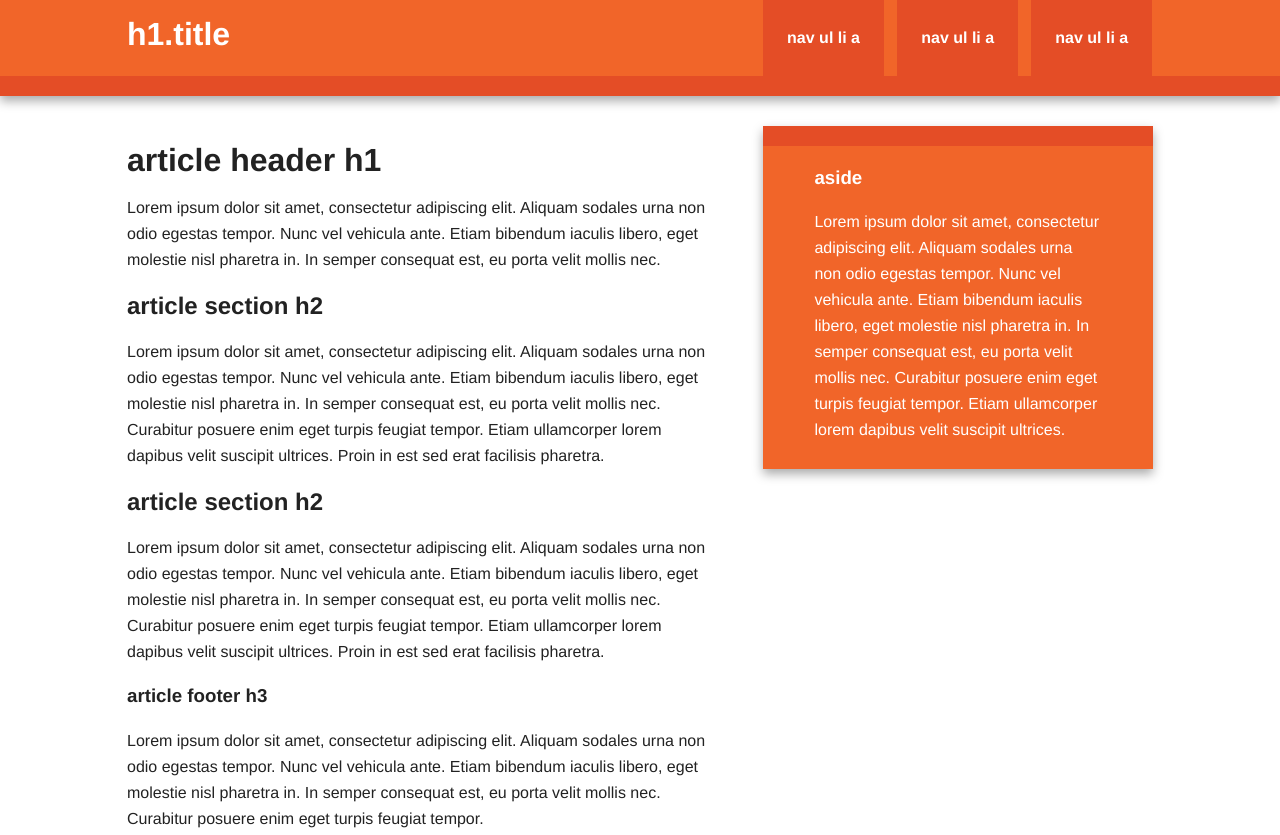
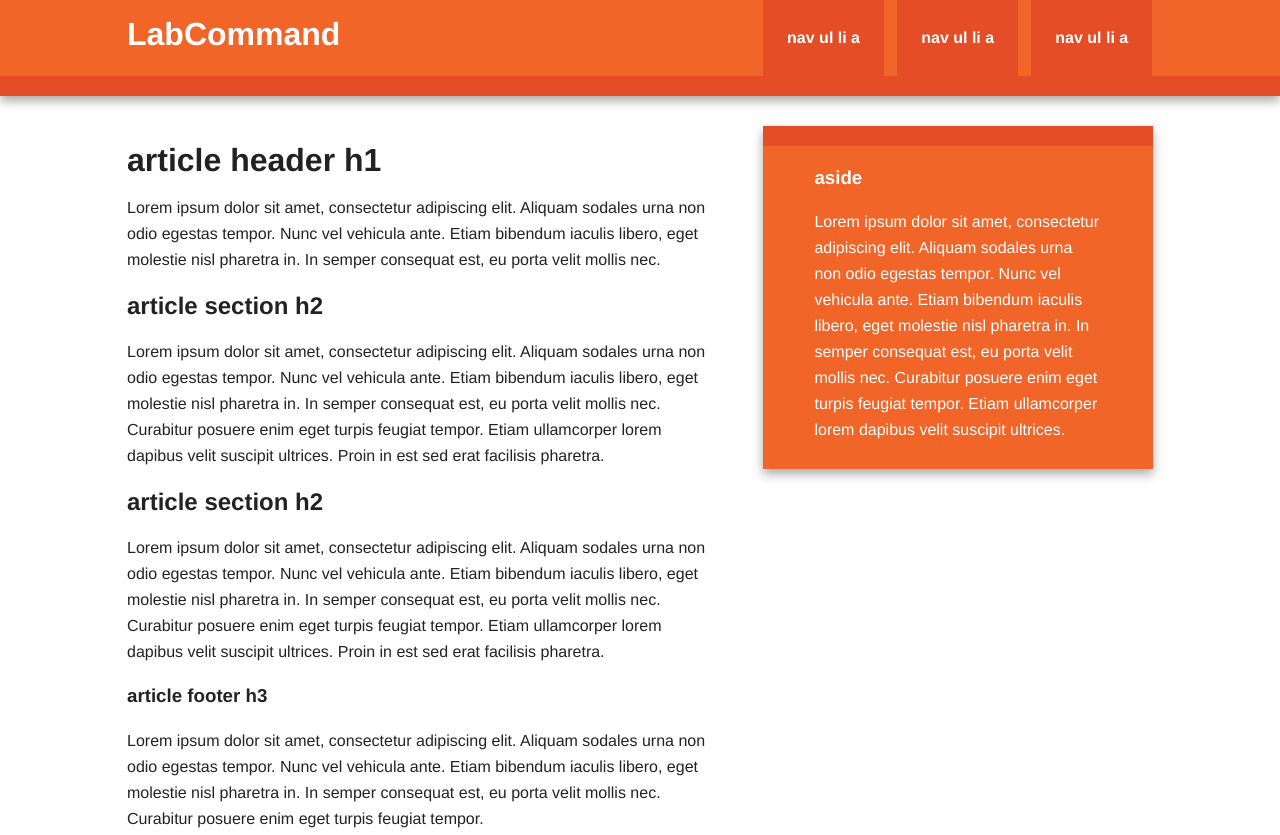
Before and after one commit to blunxy/blunxy.github.io, a plain HTML site: page index.html in a window 1280 px wide. Shown: the top 835 px of the page. Drawn offline with nearby package versions, Linux system fonts and the light colour scheme.

```diff
--- a/index.html
+++ b/index.html
@@ -17,7 +17,7 @@
 
         <div class="header-container">
             <header class="wrapper clearfix">
-                <h1 class="title">h1.title</h1>
+                <h1 class="title">LabCommand</h1>
                 <nav>
                     <ul>
                         <li><a href="#">nav ul li a</a></li>
```
Also changed, not shown: 1 other file.
